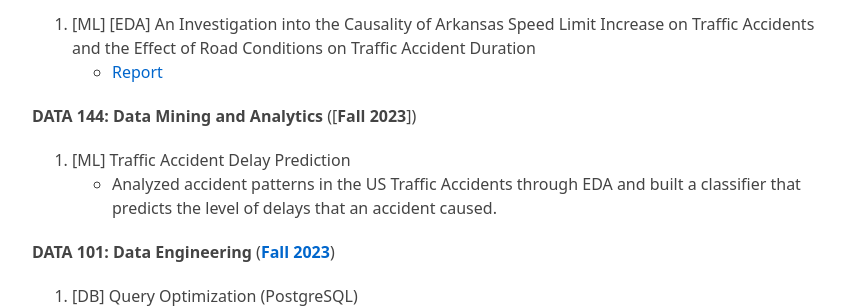
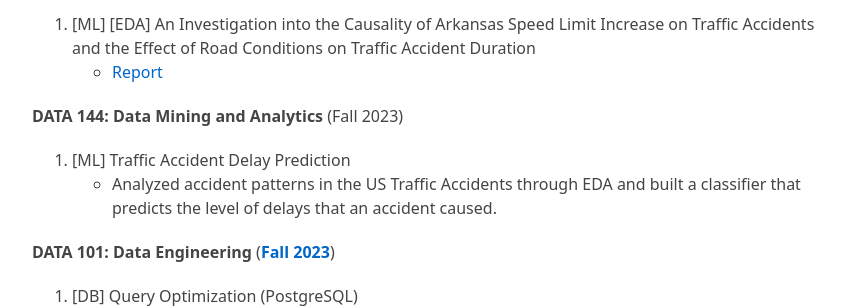
Before and after one commit to MSTeo01/old-website-2.0, a Jekyll site: the page built from projects.md, in a window 1280 px wide. Shown: the part 800-1108 px from the top of the page, without its empty margins (208-1053 px from the left). Built offline with Jekyll 4.4.1, drawn with Linux system fonts in a browser that asks for light colours; our own code applies the rules of GitHub Pages for plain Markdown files.

```diff
--- a/projects.md
+++ b/projects.md
@@ -22,7 +22,7 @@ ML (Machine Learning) - EDA (Exploratory Data Analysis) - SWE (Software Engineer
 1. [ML] [EDA] An Investigation into the Causality of Arkansas Speed Limit Increase on Traffic Accidents and the Effect of Road Conditions on Traffic Accident Duration
    - [Report](https://msteo.org/assets/data102.pdf)
 
-**DATA 144: Data Mining and Analytics** ([**Fall 2023**])
+**DATA 144: Data Mining and Analytics** (Fall 2023)
 1. [ML] Traffic Accident Delay Prediction
    - Analyzed accident patterns in the US Traffic Accidents through EDA and built a classifier that predicts the level of delays that an accident caused.
 
```
